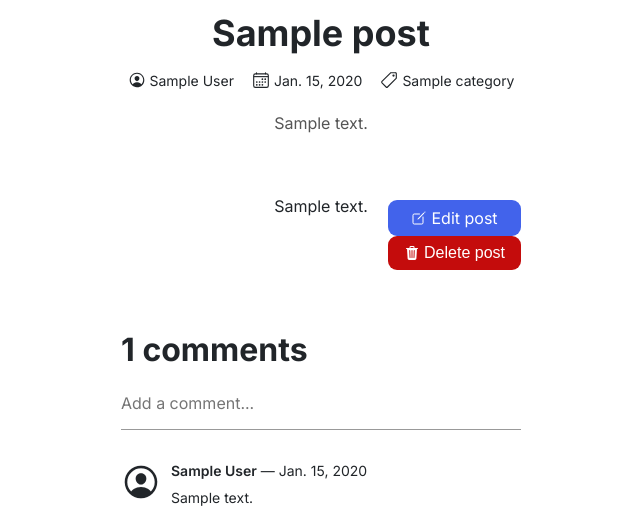
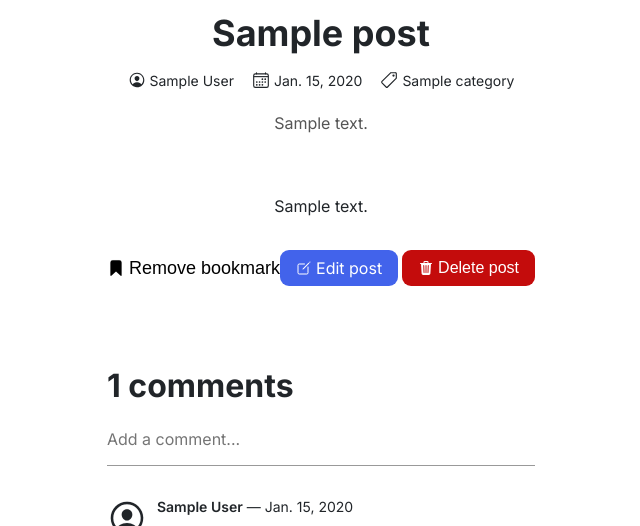
Before and after one commit to viniciuseugenio/eugeblog, a Django app: page /posts/details/1 in a window 1280 px wide. Shown: the part 441-967 px from the top of the page, without its empty margins (319-959 px from the left). Run offline with Django 5.2, Linux system fonts and the light colour scheme; a user stored in the database is signed in; tables that the repository leaves empty hold one stand-in row (values such as "Sample post"); grey boxes marked "Sample" are stand-in pictures; one stand-in notice (Sample message) is shown.

Commit message:
feat: implement bookmarking for posts (#13)

```diff
--- a/CORE/settings/environment.py
+++ b/CORE/settings/environment.py
@@ -10,9 +10,10 @@ For the full list of settings and their values, see
 https://docs.djangoproject.com/en/5.1/ref/settings/
 """
 
+import os
 from pathlib import Path
+
 from dotenv import load_dotenv
-import os
 
 load_dotenv()
 
@@ -90,4 +91,5 @@ from django.contrib.messages import constants as messages
 MESSAGE_TAGS = {
     messages.SUCCESS: "notification-success",
     messages.ERROR: "notification-error",
+    messages.WARNING: "notification-warning",
 }
--- a/CORE/settings/installed_apps.py
+++ b/CORE/settings/installed_apps.py
@@ -10,6 +10,7 @@ DJANGO_APPS = [
 
 PROJECT_APPS = [
     "accounts",
+    "bookmarks",
     "posts",
 ]
 
--- a/CORE/urls.py
+++ b/CORE/urls.py
@@ -15,14 +15,15 @@ Including another URLconf
     2. Add a URL to urlpatterns:  path('blog/', include('blog.urls'))
 """
 
-from django.contrib import admin
-from django.urls import path, include
 from django.conf import settings
 from django.conf.urls.static import static
+from django.contrib import admin
+from django.urls import include, path
 
 urlpatterns = [
     path("admin/", admin.site.urls),
     path("", include("posts.urls")),
+    path("bookmarks/", include("bookmarks.urls")),
     path("accounts/", include("allauth.urls")),  # URLs from django-allauth
     path("accounts/", include("accounts.urls")),  # Additional URLs
     path("summernote/", include("django_summernote.urls")),
--- /dev/null
+++ b/bookmarks/admin.py
@@ -0,0 +1,6 @@
+from django.contrib import admin
+
+from .models import Bookmarks
+
+# Register your models here.
+admin.site.register(Bookmarks)
--- /dev/null
+++ b/bookmarks/apps.py
@@ -0,0 +1,6 @@
+from django.apps import AppConfig
+
+
+class BookmarksConfig(AppConfig):
+    default_auto_field = "django.db.models.BigAutoField"
+    name = "bookmarks"
--- /dev/null
+++ b/bookmarks/urls.py
@@ -0,0 +1,15 @@
+from django.urls import path
+
+from . import views
+
+app_name = "bookmarks"
+
+urlpatterns = [
+    path("create/<int:pk>", views.CreateBookmark.as_view(), name="create_view"),
+    path("list/", views.DisplayBookmarks.as_view(), name="list_view"),
+    path(
+        "delete/<int:post_pk>/<str:origin>",
+        views.DeleteBookmark.as_view(),
+        name="delete_view",
+    ),
+]
--- a/posts/templates/posts/details.html
+++ b/posts/templates/posts/details.html
@@ -34,6 +34,27 @@
         </div>
         {% if is_author %}
           <div class="action-buttons">
+            {% if not is_bookmarked %}
+              <form action="{% url "bookmarks:create_view" post.pk %}"
+                    method="post"
+                    class="form-bookmark">
+                {% csrf_token %}
+                <button class="btn-bookmark">
+                  <span class="bookmark-icon"><ion-icon name="bookmark-outline"></ion-icon></span>
+                  <span class="bookmark-text">Bookmark</span>
+                </button>
+              </form>
+            {% else %}
+              <form action="{% url "bookmarks:delete_view" post.pk "details" %}"
+                    method="post"
+                    class="form-bookmark">
+                {% csrf_token %}
+                <button class="btn-bookmark">
+                  <span class="bookmark-icon"><ion-icon name="bookmark"></ion-icon></span>
+                  <span class="bookmark-text">Remove bookmark</span>
+                </button>
+              </form>
+            {% endif %}
             <div class="post-actions">
               <a class="btn-action btn-edit"
                  href="{% url "posts:edit_view" post.id %}">
@@ -51,6 +72,32 @@
               </form>
             </div>
           </div>
+        {% else %}
+          {% if not is_bookmarked %}
+            <div class="action-buttons">
+              <form action="{% url "bookmarks:create_view" post.pk %}"
+                    method="post"
+                    class="form-bookmark">
+                {% csrf_token %}
+                <button class="btn-bookmark">
+                  <span class="bookmark-icon"><ion-icon name="bookmark-outline"></ion-icon></span>
+                  <span class="bookmark-text">Bookmark</span>
+                </button>
+              </form>
+            </div>
+          {% else %}
+            <div class="action-buttons">
+              <form action="{% url "bookmarks:delete_view" post.pk "details" %}"
+                    method="post"
+                    class="form-bookmark">
+                {% csrf_token %}
+                <button class="btn-bookmark">
+                  <span class="bookmark-icon"><ion-icon name="bookmark"></ion-icon></span>
+                  <span class="bookmark-text">Remove bookmark</span>
+                </button>
+              </form>
+            </div>
+          {% endif %}
         {% endif %}
       </div>
       <div class="post-comments-container">
--- a/posts/views.py
+++ b/posts/views.py
@@ -12,6 +12,7 @@ from django.views import generic
 from dotenv import load_dotenv
 
 import utils
+from bookmarks.models import Bookmarks
 
 from . import forms
 from .models import Comment, Post
@@ -68,9 +69,15 @@ class PostDetails(generic.DetailView):
 
     def get_context_data(self, **kwargs: Any) -> dict[str, Any]:
         context = super().get_context_data(**kwargs)
+        user = self.request.user
+
         comments = Comment.objects.filter(post=self.get_object()).order_by("-id")
         post = self.get_object()
-        is_author = post.author == self.request.user
+        is_author = post.author == user
+
+        if user.is_authenticated:
+            is_bookmarked = Bookmarks.objects.filter(user=user, post=post).exists()
+            context.update({"is_bookmarked": is_bookmarked})
 
         context.update(
             {
--- a/templates/partials/_header.html
+++ b/templates/partials/_header.html
@@ -26,7 +26,7 @@
           </a>
           <ul class="dropdown">
             <li>
-              <a class="dropdown-link" href="#">Action</a>
+              <a class="dropdown-link" href="{% url "bookmarks:list_view" %}">Bookmarks</a>
             </li>
             <li>
               <a class="dropdown-link" href="{% url "posts:create_view" %}">Create</a>
--- a/templates/partials/_messages.html
+++ b/templates/partials/_messages.html
@@ -6,6 +6,8 @@
           <ion-icon class="notification-icon" name="checkmark-outline"></ion-icon>
         {% elif message.tags == "notification-error" %}
           <ion-icon class="notification-icon" name="close-outline"></ion-icon>
+        {% elif message.tags == "notification-warning" %}
+          <ion-icon class="notification-icon" name="alert-circle-outline"></ion-icon>
         {% endif %}
         <span>{{ message }}</span>
         <ion-icon class="close-notification" name="close-circle-outline"></ion-icon>
--- a/templates/static/css/post.css
+++ b/templates/static/css/post.css
@@ -175,11 +175,38 @@
 
 .action-buttons {
   display: flex;
+  justify-content: space-between;
+  align-items: center;
+  width: 100%;
+}
+
+.post-actions {
+  display: flex;
   gap: 0.4rem;
+}
 
-  position: absolute;
-  bottom: 0;
-  right: 0;
+.btn-bookmark {
+  display: flex;
+  gap: 0.4rem;
+  font-size: 1.8rem;
+  align-items: center;
+  color: #000;
+  text-decoration: none;
+  background: none;
+  outline: none;
+  border: none;
+  cursor: pointer;
+  transition: 0.3s all;
+}
+
+.btn-bookmark:hover,
+.btn-bookmark:active {
+  color: #f00;
+}
+
+.bookmark-icon {
+  display: flex;
+  align-items: center;
 }
 
 .btn-action {
--- a/templates/static/css/styles.css
+++ b/templates/static/css/styles.css
@@ -156,6 +156,14 @@ li:hover .dropdown {
 
 .notification-success {
   background-color: rgba(43, 138, 62, 0.5);
+}
+
+.notification-warning .notification-icon {
+  background-color: rgb(252, 196, 25);
+}
+
+.notification-warning {
+  background-color: rgb(252, 196, 25, 0.5);
 }
 
 .close-notification {
--- a/utils/notifications.py
+++ b/utils/notifications.py
@@ -7,6 +7,7 @@ ERROR = {
         "The title can be nothing short of 10 characters."
     ),
     "not_post_author": _("You are not the author of this post."),
+    "post_already_bookmarked": _("You have already bookmarked this post!"),
 }
 
 SUCCESS = {
@@ -14,4 +15,9 @@ SUCCESS = {
     "post_created": _("The post was sent for verification!"),
     "post_edited": _("Your post was edited and sent for verification!"),
     "post_deleted": _("The post was successfully deleted!"),
+    "post_bookmarked": _("The post was successfully bookmarked!"),
 }
+
+WARNING = {
+    "bookmark_removed": _("This post was unbookmarked."),
+}
```
Also changed, not shown: bookmarks/models.py (added, +20 -0 lines), bookmarks/templates/bookmarks/list.html (added, +8 -0 lines), bookmarks/tests/BookmarksBase.py (added, +36 -0 lines), bookmarks/tests/test_bookmarks_views.py (added, +83 -0 lines), bookmarks/views.py (added, +92 -0 lines), bookmarks/__init__.py (added), bookmarks/tests/__init__.py (added).
